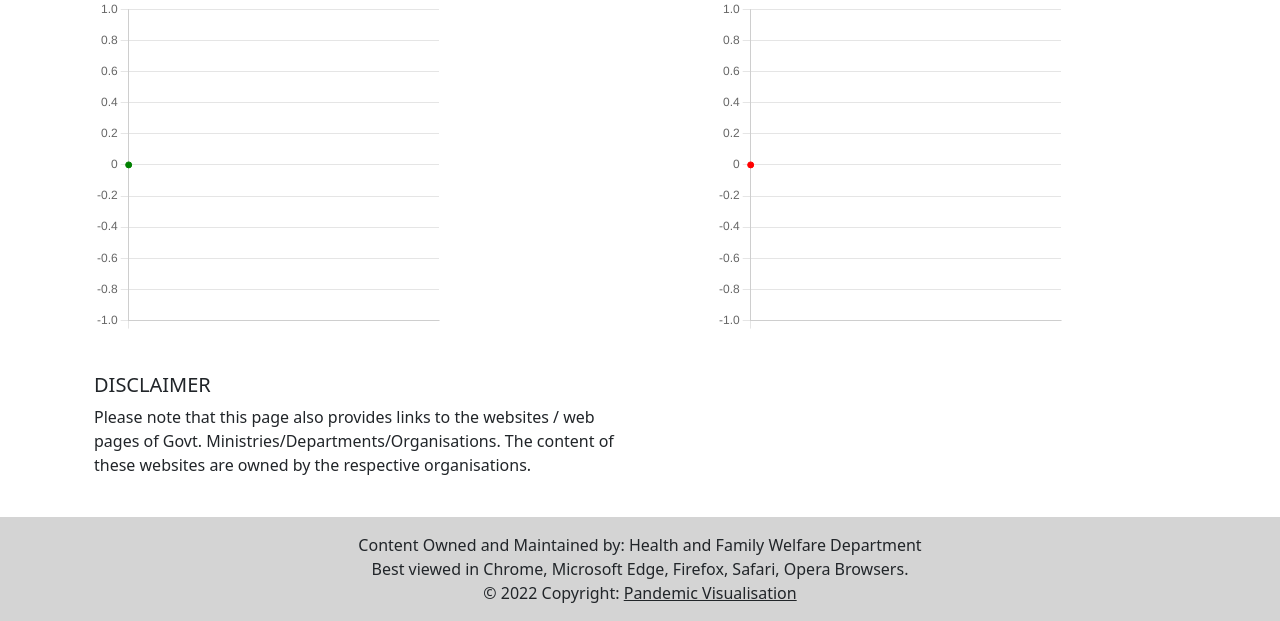
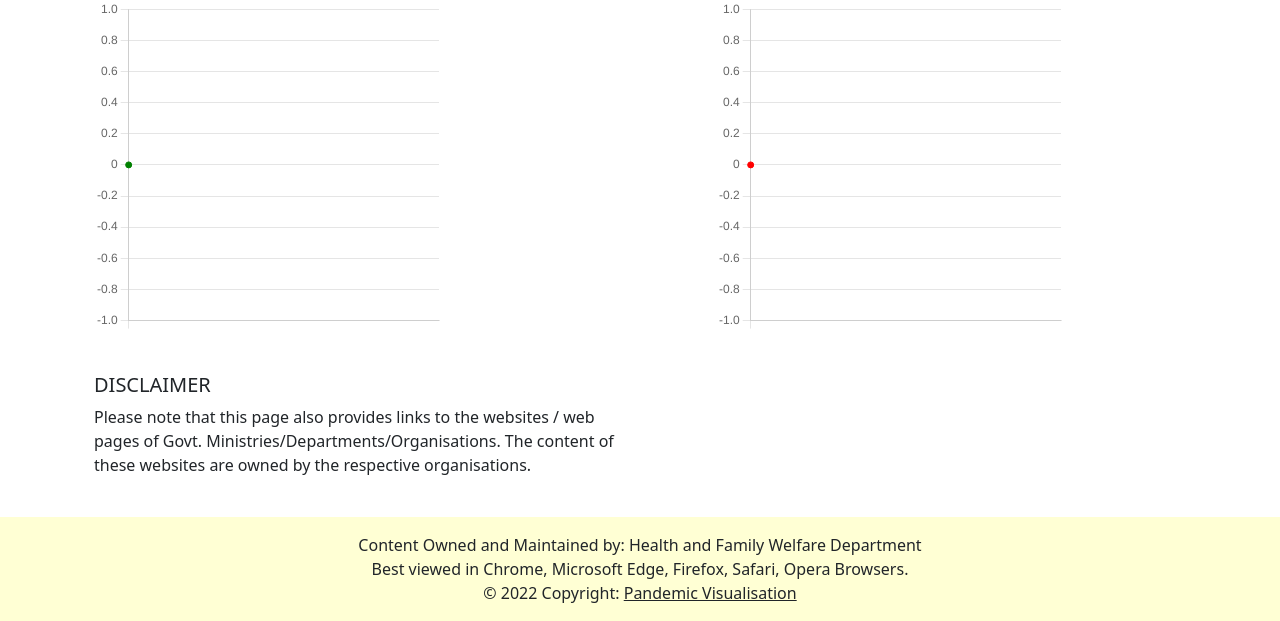
Before and after one commit to arvind1705/covid_vis, a Django app: page / in a window 1280 px wide. Shown: the part 596-1217 px from the top of the page. Run offline with Django 3.2, Linux system fonts and the light colour scheme; data that the repository does not hold is empty; some libraries are stand-ins or nearby versions.

Commit message:
Update index.html

```diff
--- a/covid_vis/core/templates/index.html
+++ b/covid_vis/core/templates/index.html
@@ -324,7 +324,7 @@
       </div>
     </div>
   </div>
-  <div class="text-center p-3" style="background-color: rgba(40, 40, 40, 0.2)">
+  <div class="text-center p-3" style="background-color: rgba(255, 255, 40, 0.2)">
     Content Owned and Maintained by: Health and Family Welfare Department<br />
     Best viewed in Chrome, Microsoft Edge, Firefox, Safari, Opera Browsers.<br />
     © 2022 Copyright:
```
